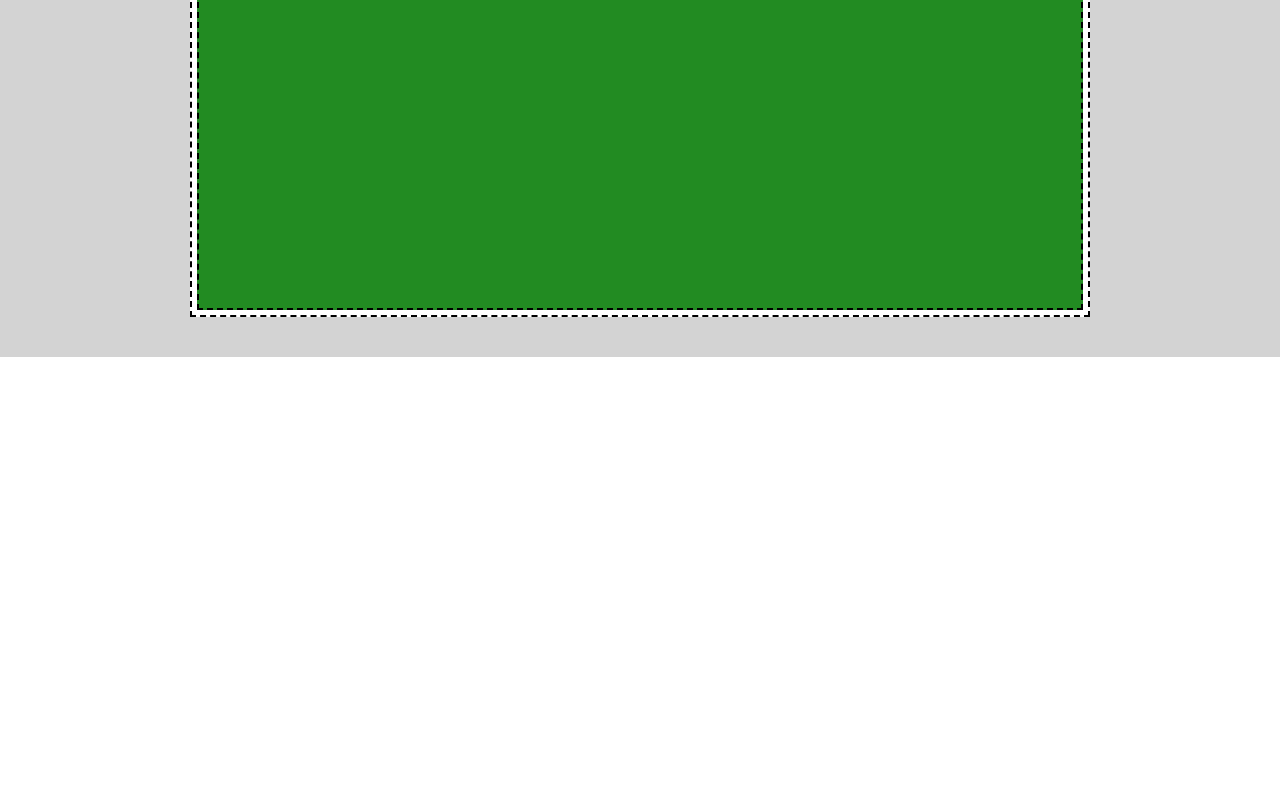
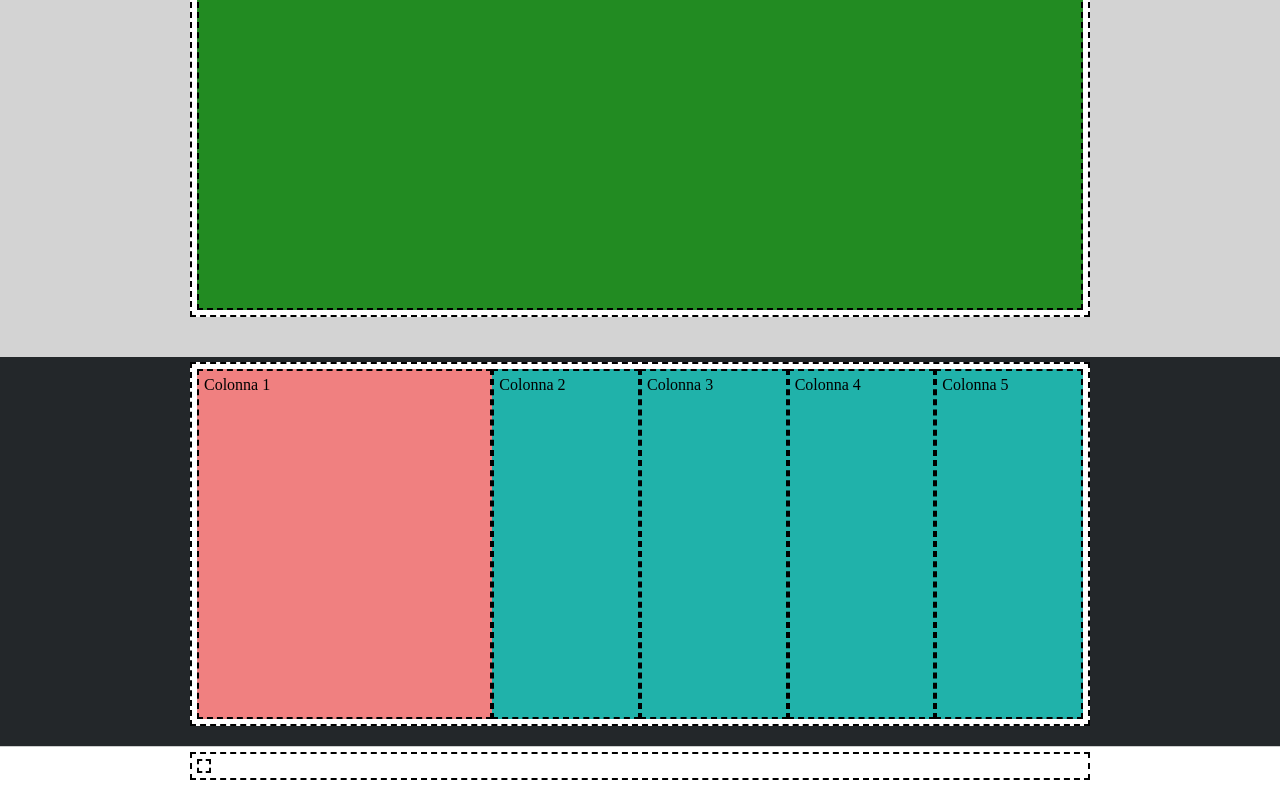
Before and after one commit to hajjamn/htmlcss-struttura-discord, a plain HTML site: page index.html in a window 1280 px wide. Shown: the part 1897-2697 px from the top of the page. Before the commit the page ends 2254 px from the top, so only its background shows below. Drawn offline with Linux system fonts and the light colour scheme.

Commit message:
Added cards in footer

```diff
--- a/css/app.css
+++ b/css/app.css
@@ -32,6 +32,10 @@ a, button {
 }
 
 /* UTILITY FIRST */
+
+.col-16_5 {
+    width: calc(100% / 6)
+}
 
 .col-25 {
     width: 25%;
@@ -84,7 +88,7 @@ a, button {
     border-bottom: 2px solid #ADD8E6; /* O padding-bottom */
 }
 
-.debug nav [class^=col] {
+.debug header nav [class^=col] {
     background-color: #DAA520;
 }
 
@@ -115,6 +119,10 @@ a, button {
     background-color: #D3D3D3;
 }
 
+.debug .bgblack {
+    background-color: #23272A;
+}
+
 .debug main section {
     padding: 40px;
 }
@@ -135,3 +143,24 @@ a, button {
     min-height: 600px;
     background-color: #228B22;
 }
+
+.debug footer section,.debug footer nav {
+    padding-top: 5px;
+    padding-bottom: 20px;
+}
+
+.debug footer .cards [class^=col] {
+    min-height: 350px;
+}
+
+.debug .cards .col-33 {
+    background-color: #F08080;
+}
+
+.debug .cards .col-16_5 {
+    background-color: #20B2AA;
+}
+
+.debug footer .cards {
+    border-bottom: 1px solid #CCCDCD;
+}
--- a/index.html
+++ b/index.html
@@ -74,7 +74,30 @@
                 </div>
             </div>
         </section>
+    </main>
 
-    </main>
+    <footer>
+        <!-- CARDS -->
+        <section class="bgblack cards">
+            <div class="container">
+                <div class="row">
+                    <div class="col-33">Colonna 1</div>
+                    <div class="col-16_5">Colonna 2</div>
+                    <div class="col-16_5">Colonna 3</div>
+                    <div class="col-16_5">Colonna 4</div>
+                    <div class="col-16_5">Colonna 5</div>
+                </div>
+            </div>
+        </section>
+
+        <!-- LOGO AND BUTTON -->
+        <nav>
+            <div class="container">
+                <div class="row">
+                    <div class="col"></div>
+                </div>
+            </div>
+        </nav>
+    </footer>
 </body>
 </html>
```
